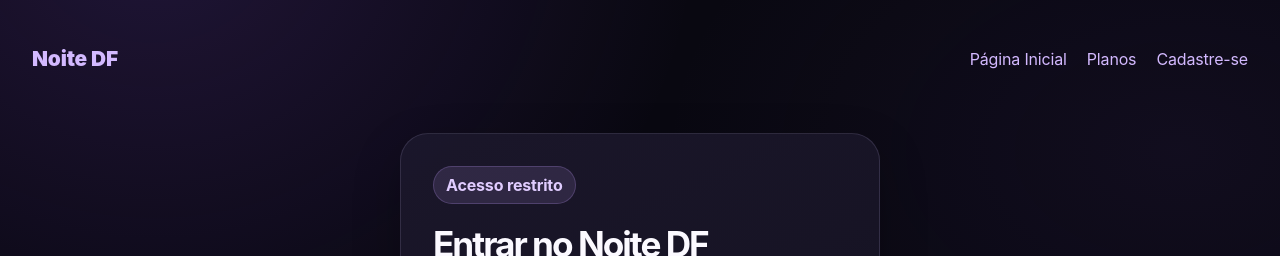
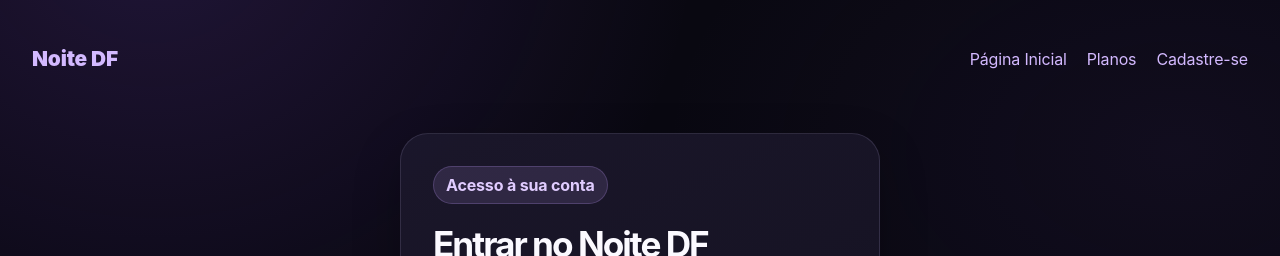
Before and after one commit to leonardodutrards-del/noite-df, a Next.js app: page /login in a window 1280 px wide. Shown: the top 256 px of the page. Built offline with nearby package versions, Linux system fonts and the light colour scheme; no server answers.

Commit message:
Ajustar identificação visual da tela de login

```diff
--- a/app/login/page.tsx
+++ b/app/login/page.tsx
@@ -83,7 +83,7 @@ function LoginForm() {
   return (
     <div style={{ maxWidth: 480, margin: '40px auto 80px' }}>
       <div className="panel" style={{ padding: 32 }}>
-        <span className="badge" style={{ marginBottom: 16 }}>Acesso restrito</span>
+        <span className="badge" style={{ marginBottom: 16 }}>Acesso à sua conta</span>
         <h1 style={{ fontSize: '2.2rem', margin: '8px 0 12px' }}>Entrar no Noite DF</h1>
         <p style={{ marginBottom: 24, fontSize: 14 }}>
           Entre para acessar seus favoritos e sua programação salva. O acesso de estabelecimento é separado e depende de aprovação.
```
